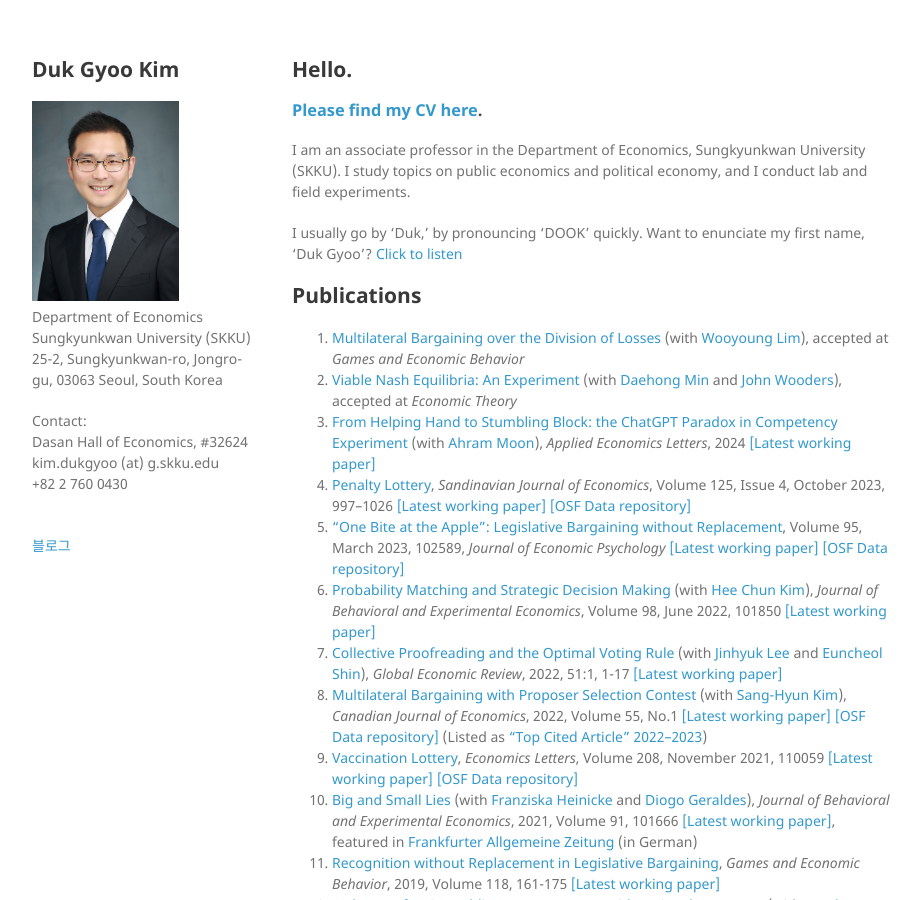
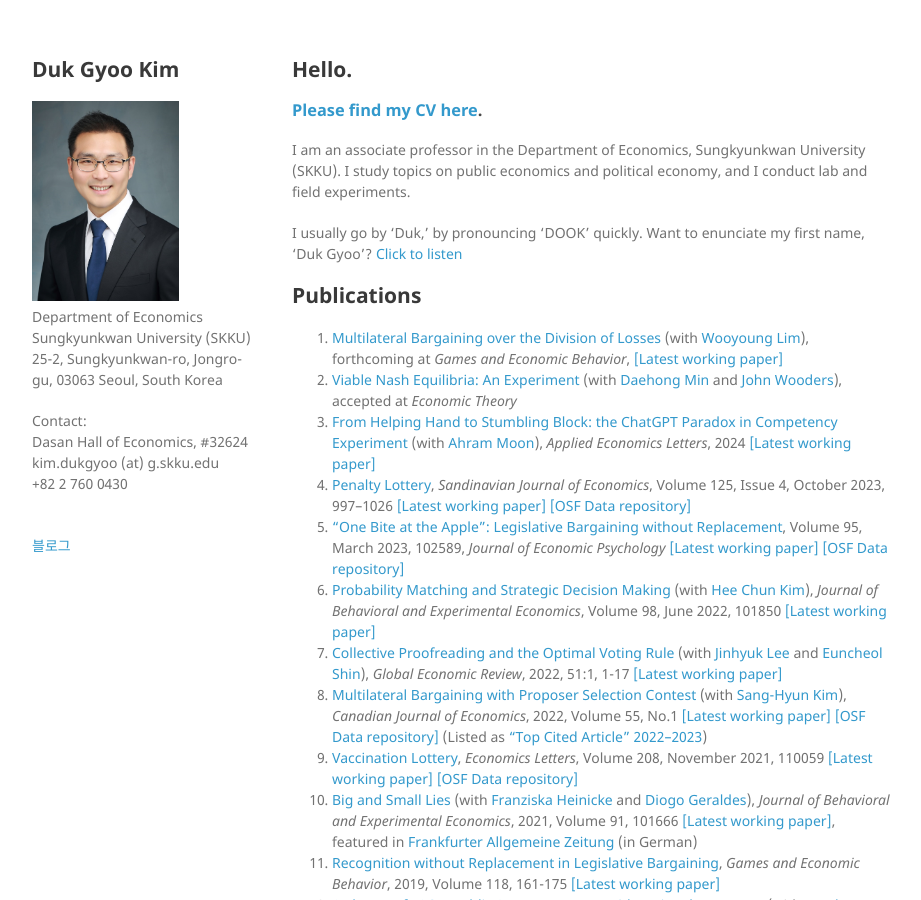
Before and after one commit to kimdukgyoo/kimdukgyoo.github.io, a Jekyll site: the page built from index.md, in a window 1280 px wide and 900 px high. Shown: the whole window, without its empty margins (178-1099 px from the left). Built offline with Jekyll 4.4.1, drawn with Linux system fonts in a browser that asks for light colours; our own code applies the rules of GitHub Pages for plain Markdown files.

Commit message:
Update index.md

```diff
--- a/index.md
+++ b/index.md
@@ -17,7 +17,7 @@ I usually go by 'Duk,' by pronouncing 'DOOK' quickly. Want to enunciate my first
 -->
 
 ## Publications
-1. <a href="https://kimdukgyoo.github.io/PDFfiles/MBL.pdf" target="_blank">Multilateral Bargaining over the Division of Losses</a> (with <a href="http://wooyoung.people.ust.hk/" target="_blank">Wooyoung Lim</a>), accepted at _Games and Economic Behavior_
+1. <a href="https://authors.elsevier.com/sd/article/S0899-8256(24)00062-9" target="_blank">Multilateral Bargaining over the Division of Losses</a> (with <a href="http://wooyoung.people.ust.hk/" target="_blank">Wooyoung Lim</a>), forthcoming at _Games and Economic Behavior_, <a href="https://kimdukgyoo.github.io/PDFfiles/MBL.pdf" target="_blank">[Latest working paper]</a>
 2. <a href="https://kimdukgyoo.github.io/PDFfiles/ViableNash.pdf" target="_blank">Viable Nash Equilibria: An Experiment</a> (with <a href="http://www.daehongmin.com/" target="_blank">Daehong Min</a> and <a href="http://johnwooders.com/" target="_blank">John Wooders</a>), accepted at _Economic Theory_
 3. <a href="https://www.tandfonline.com/doi/full/10.1080/13504851.2024.2337330" target="_blank">From Helping Hand to Stumbling Block: the ChatGPT Paradox in Competency Experiment</a> (with <a href="https://kisdi.re.kr/eng/brain/e/view.do?key=m2102103227762&brainSn=23" target="_blank">Ahram Moon</a>), _Applied Economics Letters_, 2024 <a href="https://www.cesifo.org/DocDL/cesifo1_wp11002.pdf" target="_blank">[Latest working paper]</a>
 4. <a href="https://doi.org/10.1111/sjoe.12528" target="_blank">Penalty Lottery</a>, _Sandinavian Journal of Economics_, Volume 125, Issue 4, October 2023, 997--1026 <a href="https://kimdukgyoo.github.io/PDFfiles/PenaltyLottery.pdf" target="_blank">[Latest working paper]</a> <a href="https://osf.io/q7ykx/" target="_blank">[OSF Data repository]</a>
```
